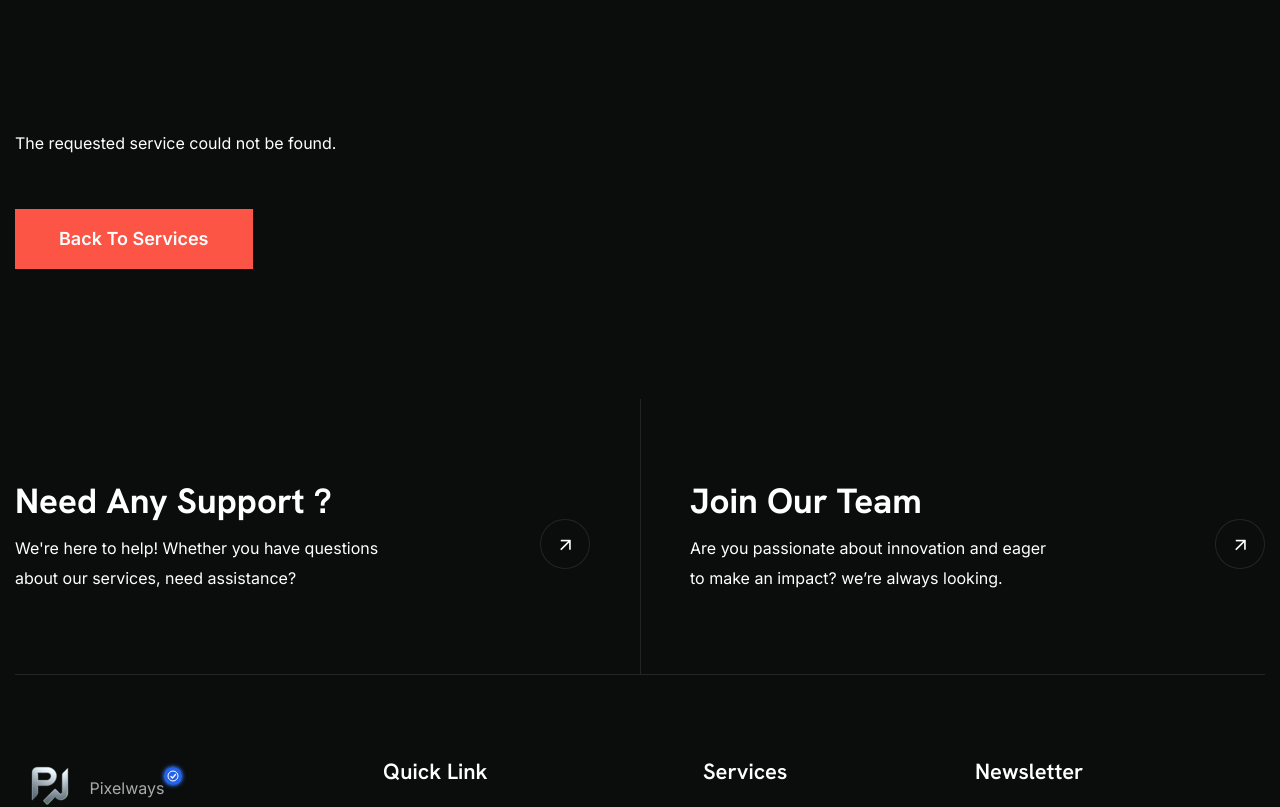
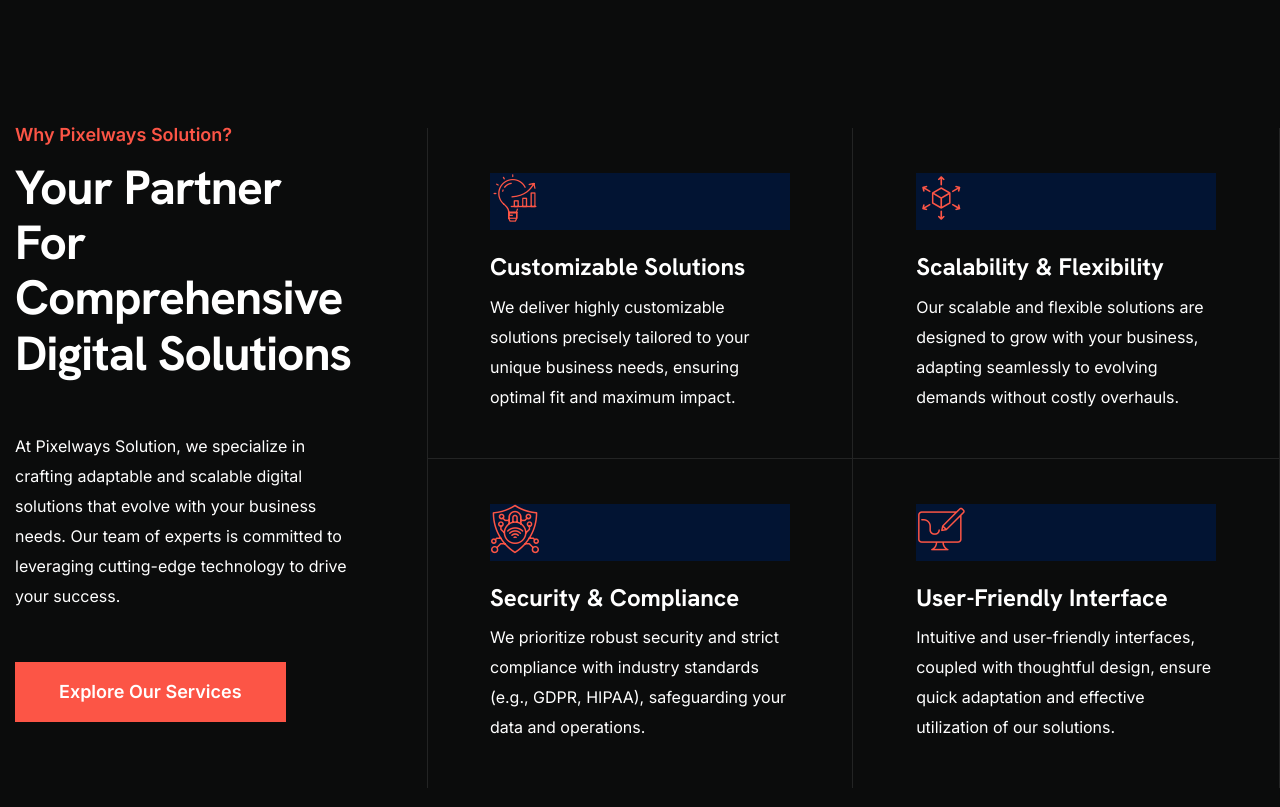
Before and after one commit to pixelways-Inc/pixelways, a Next.js app: page /service-details in a window 1280 px wide. Shown: the part 410-1217 px from the top of the page. Built offline with nearby package versions, Linux system fonts and the light colour scheme.

Commit message:
FEAT: Refactor service details page to enhance layout and content presentation

```diff
--- a/app/service-details/page.js
+++ b/app/service-details/page.js
@@ -1,196 +1,111 @@
-"use client";
 import ClientLogo from "@/components/ClientLogo";
-import Consultation from "@/components/Consultation";
-import { FAQs2 } from "@/components/FAQs";
 import PageBanner from "@/components/PageBanner";
+import Service from "@/components/Service";
+import { Testimonials2 } from "@/components/testimonials/Testimonials2";
 import TekprofLayout from "@/layout/TekprofLayout";
 import Link from "next/link";
-import servicesData from '../../data/services.json';
-import { useSearchParams } from 'next/navigation';
-import { useEffect } from 'react';
-
-
-import { Suspense } from "react";
-
-function ServiceDetailsContent() {
-  const searchParams = useSearchParams();
-  const serviceTitle = searchParams.get('title');
-  const service = servicesData.find(s => s.title.toLowerCase().replace(/ /g, '-') === serviceTitle);
-
-  useEffect(() => {
-    if (serviceTitle) {
-      const element = document.getElementById(serviceTitle);
-      if (element) {
-        element.scrollIntoView({ behavior: 'smooth' });
-      }
-    }
-  }, [serviceTitle]);
-
-  if (!service) {
+const page = () => {
   return (
     <TekprofLayout>
-        <PageBanner pageName="Service Not Found" title="Service Not Found" />
-        <section className="service-details-content-area py-130 rpy-100 rel z-1">
-          <div className="container">
-            <p>The requested service could not be found.</p>
-            <Link href="/services" className="theme-btn mt-35">Back to Services</Link>
-          </div>
-        </section>
-      </TekprofLayout>
-    );
-  }
-
-  const imageUrl = `https://api.a0.dev/assets/image?text=${encodeURIComponent(service.title)}+Pixelways+Solution&aspect=16:9&seed=123`;
-
-  return (
-    <TekprofLayout>
-      <PageBanner pageName="Services Details" title={service.title} />
-      <section id={service.title.toLowerCase().replace(/ /g, '-')} className="service-details-content-area py-130 rpy-100 rel z-1">
+      <PageBanner pageName="Our Services" />
+      <section className="why-choose-us-area py-130 rpt-100 rpb-75 rel z-1">
         <div className="container">
           <div className="row">
-            <div className="col-lg-6">
+            <div className="col-xl-4 col-lg-8 col-sm-10">
               <div
-                className="section-title mb-50 rmb-40"
+                className="why-choose-left-content"
                 data-aos="fade-up"
                 data-aos-duration={1500}
                 data-aos-offset={50}
               >
+                <div className="section-title mb-50 rmb-30">
                   <span className="sub-title color-primary mb-10">
-                  Modern IT Solutions
+                    Why Pixelways Solution?
                   </span>
-                <h2>{service.title}</h2>
+                  <h2>Your Partner for Comprehensive Digital Solutions</h2>
+                </div>
+                <p>
+                  At Pixelways Solution, we specialize in crafting adaptable and scalable digital solutions that evolve with your business needs. Our team of experts is committed to leveraging cutting-edge technology to drive your success.
+                </p>
+                <a href="#agile-services" className="theme-btn mt-35 rmt-20">
+                  Explore Our Services
+                </a>
               </div>
             </div>
-            <div className="col-lg-6">
+            <div className="col-xl-8">
+              <div className="row">
                 <div
-                className="image"
+                  className="col-sm-6 border-right border-left for-border-bottom"
                   data-aos="fade-up"
+                  data-aos-delay={100}
                   data-aos-duration={1500}
-                data-aos-delay={100}
                   data-aos-offset={50}
                 >
-                <img
-                  src={imageUrl}
-                  alt={service.title}
-                />
+                  <div className="feature-item-three style-two me-lg-auto ms-lg-auto">
+                    <div className="icon">
+                      <i className="flaticon-idea" />
+                    </div>
+                    <div className="content">
+                      <h4>Customizable Solutions</h4>
+                      <p>
+                        We deliver highly customizable solutions precisely tailored to your unique business needs, ensuring optimal fit and maximum impact.
+                      </p>
                     </div>
                   </div>
                 </div>
-          <div className="row align-items-center mt-40 rmt-30">
-            <div className="col-lg-6">
                 <div
-                className="image rmb-40"
+                  className="col-sm-6 border-right for-border-bottom"
                   data-aos="fade-up"
+                  data-aos-delay={200}
                   data-aos-duration={1500}
                   data-aos-offset={50}
                 >
-                <img
-                  src={imageUrl}
-                  alt={service.title}
-                />
+                  <div className="feature-item-three style-two me-lg-auto ms-sm-auto">
+                    <div className="icon">
+                      <i className="flaticon-grow" />
                     </div>
-            </div>
-            <div className="col-lg-6">
-              <div
-                className="content"
-                data-aos="fade-up"
-                data-aos-duration={1500}
-                data-aos-delay={100}
-                data-aos-offset={50}
-              >
+                    <div className="content">
+                      <h4>Scalability &amp; Flexibility</h4>
                       <p>
-                  {service.description}
+                        Our scalable and flexible solutions are designed to grow with your business, adapting seamlessly to evolving demands without costly overhauls.
                       </p>
-                <ul className="list-style-two mt-30">
-                  {service.services.map((item, index) => (
-                    <li key={index}>
-                      <i className="far fa-check" /> {item}
-                    </li>
-                  ))}
-                </ul>
                     </div>
                   </div>
                 </div>
-        </div>
-      </section>
-      {/* The following sections are placeholders and can be dynamically populated or removed as needed */}
-      <section className="modern-it-solutions-area rel z-1">
-        <div className="container-fluid">
-          <div className="row gap-10">
-            <div className="col-xl-4 col-lg-8">
                 <div
-                className="image"
-                data-aos="fade-left"
+                  className="col-sm-6 border-right border-left"
+                  data-aos="fade-up"
+                  data-aos-delay={300}
                   data-aos-duration={1500}
                   data-aos-offset={50}
                 >
-                <img
-                  src={imageUrl}
-                  alt={service.title}
-                />
+                  <div className="feature-item-three style-two me-auto ms-lg-auto">
+                    <div className="icon">
+                      <i className="flaticon-data-protection" />
+                    </div>
+                    <div className="content">
+                      <h4>Security &amp; Compliance</h4>
+                      <p>
+                        We prioritize robust security and strict compliance with industry standards (e.g., GDPR, HIPAA), safeguarding your data and operations.
+                      </p>
                     </div>
                   </div>
-            <div className="col-xl-8">
-              <div className="it-solutions-right-content bgc-black">
-                <div className="row align-items-center">
-                  <div className="col-lg-6">
+                </div>
                 <div
-                      className="left-content rmb-50"
+                  className="col-sm-6 border-right"
                   data-aos="fade-up"
+                  data-aos-delay={400}
                   data-aos-duration={1500}
                   data-aos-offset={50}
                 >
-                      <div className="section-title mb-50 rmb-40">
-                        <span className="sub-title color-primary mb-10">
-                          Modern IT Solutions
-                        </span>
-                        <h2>
-                          Transforming Ideas into Powerful, Scalable Software
-                        </h2>
+                  <div className="feature-item-three style-two me-lg-auto ms-sm-auto">
+                    <div className="icon">
+                      <i className="flaticon-graphic-design" />
                     </div>
+                    <div className="content">
+                      <h4>User-Friendly Interface</h4>
                       <p>
-                        A reliable support team for ongoing assistance, updates,
-                        and troubleshooting ensures clients can rely on the
-                        company for long-term success and stability.
-                      </p>
-                      <Link href="about" className="theme-btn mt-35 rmt-20">
-                        Get Started
-                      </Link>
-                    </div>
-                  </div>
-                  <div className="col-lg-6">
-                    <div
-                      className="it-solutions-wrap"
-                      data-aos="fade-up"
-                      data-aos-duration={1500}
-                      data-aos-offset={50}
-                    >
-                      <div className="it-solution-item">
-                        <h5>User-Centric Design</h5>
-                        <p>
-                          Prioritizing user experience and intuitive interfaces
-                          makes the software easy to navigate.
-                        </p>
-                      </div>
-                      <div className="it-solution-item">
-                        <h5>Rigorous Quality Assurance</h5>
-                        <p>
-                          Comprehensive testin quality assurance processes
-                          ensure that the software is free of bugs,.
-                        </p>
-                      </div>
-                      <div className="it-solution-item">
-                        <h5>Post-Launch Support and Maintenance</h5>
-                        <p>
-                          Prioritizing user experience and intuitive interfaces
-                          makes the software easy to navigate.
-                        </p>
-                      </div>
-                      <div className="it-solution-item">
-                        <h5>Experienced and Multidisciplinary</h5>
-                        <p>
-                          Offering ongoing support, updates an maintenance
-                          ensures that clients have a long-term partner
+                        Intuitive and user-friendly interfaces, coupled with thoughtful design, ensure quick adaptation and effective utilization of our solutions.
                       </p>
                     </div>
                   </div>
@@ -199,189 +114,14 @@ function ServiceDetailsContent() {
             </div>
           </div>
         </div>
+      </section>
+
+      <div id="agile-services">
+        <Service style="style-two" />
       </div>
-      </section>
-      <section className="working-process-area pt-130 rpt-100 pb-80 rpb-50 rel z-1">
-        <div className="container">
-          <div className="row justify-content-center">
-            <div className="col-xl-6 col-lg-10">
-              <div
-                className="section-title text-center mb-70 rmb-50"
-                data-aos="fade-up"
-                data-aos-duration={1500}
-                data-aos-offset={50}
-              >
-                <span className="sub-title color-primary mb-10">
-                  Working Process
-                </span>
-                <h2>Guiding You Through Every Step of the IT Journey</h2>
-              </div>
-            </div>
-          </div>
-          <div className="row">
-            <div className="col-lg-3 col-md-6">
-              <div
-                className="working-process-three"
-                data-aos="fade-up"
-                data-aos-delay={100}
-                data-aos-duration={1500}
-                data-aos-offset={50}
-              >
-                <div className="step">Step 01</div>
-                <h5 className="title">Discovery &amp; Assessment</h5>
-                <p>
-                  Gathering information defining the project scope, and creating
-                  roadmap ensures alignment.
-                </p>
-              </div>
-            </div>
-            <div className="col-lg-3 col-md-6">
-              <div
-                className="working-process-three"
-                data-aos="fade-up"
-                data-aos-delay={200}
-                data-aos-duration={1500}
-                data-aos-offset={50}
-              >
-                <div className="step">Step 02</div>
-                <h5 className="title">Design &amp; Prototyping</h5>
-                <p>
-                  Based on the requirements, the design team to wireframes, user
-                  interfaces prototypes.
-                </p>
-              </div>
-            </div>
-            <div className="col-lg-3 col-md-6">
-              <div
-                className="working-process-three"
-                data-aos="fade-up"
-                data-aos-delay={300}
-                data-aos-duration={1500}
-                data-aos-offset={50}
-              >
-                <div className="step">Step 03</div>
-                <h5 className="title">Development &amp; Testing</h5>
-                <p>
-                  Development team builds the solution by writing integrating
-                  systems, and implementing.
-                </p>
-              </div>
-            </div>
-            <div className="col-lg-3 col-md-6">
-              <div
-                className="working-process-three"
-                data-aos="fade-up"
-                data-aos-delay={400}
-                data-aos-duration={1500}
-                data-aos-offset={50}
-              >
-                <div className="step">Step 04</div>
-                <h5 className="title">Deployment &amp; Support</h5>
-                <p>
-                  Once tested and approved the software develop environment or
-                  hosted on the cloud.
-                </p>
-              </div>
-            </div>
-          </div>
-        </div>
-      </section>
-      <section className="service-details-content-area rel z-1">
-        <div className="container">
-          <div className="row align-items-center">
-            <div className="col-lg-5">
-              <div
-                className="solution-beyond-content rmb-50"
-                data-aos="fade-left"
-                data-aos-duration={1500}
-                data-aos-offset={50}
-              >
-                <div className="section-title mb-30">
-                  <h2>
-                    Solutions Beyond Technology – Success Beyond Boundaries
-                  </h2>
-                </div>
-                <p>
-                  Trust us to be your partner in digital transformation,
-                  providing the technology and support.
-                </p>
-                <ul className="list-style-two mt-40">
-                  <li>
-                    <i className="far fa-check" /> Reliable Support &amp;
-                    Maintenance Services
-                  </li>
-                  <li>
-                    <i className="far fa-check" /> Data-Driven Insights for
-                    Smarter Decisions
-                  </li>
-                  <li>
-                    <i className="far fa-check" /> Tailored Software Development
-                    for Every Need
-                  </li>
-                </ul>
-              </div>
-            </div>
-            <div className="col-lg-7">
-              <div
-                className="image"
-                data-aos="fade-right"
-                data-aos-duration={1500}
-                data-aos-offset={50}
-              >
-                <img
-                  src="assets/images/services/service-details3.jpg"
-                  alt="Service"
-                />
-              </div>
-            </div>
-          </div>
-        </div>
-      </section>
-      <section className="service-details-content-area py-130 rpy-100 rel z-1">
-        <div className="container">
-          <div className="row align-items-center justify-content-between">
-            <div className="col-xl-5 col-lg-7">
-              <div
-                className="service-accordion-left-content rmb-50"
-                data-aos="fade-right"
-                data-aos-duration={1500}
-                data-aos-offset={50}
-              >
-                <div className="section-title mb-50">
-                  <h2>
-                    Delivering Visionary IT Solutions for Modern Challenges
-                  </h2>
-                </div>
-                <img
-                  src="assets/images/services/service-accordion-left.jpg"
-                  alt="Service"
-                />
-              </div>
-            </div>
-            <div className="col-lg-5">
-              <div
-                className="service-details-accordion-wrap"
-                data-aos="fade-left"
-                data-aos-duration={1500}
-                data-aos-offset={50}
-              >
-                <FAQs2 limit={5} />
-              </div>
-            </div>
-          </div>
-        </div>
-      </section>
-      <Consultation />
-
+      <Testimonials2 bgClass="none" />
       <ClientLogo containerClass="client-logo-area style-two for-border-top" />
     </TekprofLayout>
   );
-}
-
-const page = () => (
-  <Suspense fallback={<div>Loading...</div>}>
-    <ServiceDetailsContent />
-  </Suspense>
-);
-
+};
 export default page;
--- a/layout/Footer.js
+++ b/layout/Footer.js
@@ -513,7 +513,7 @@ const Footer2 = () => {
               <ul>
                 {servicesData.map((service) => (
                   <li key={service.id}>
-                    <Link href={`/service-details#${service.title.toLowerCase().replace(/ /g, '-')}`}>
+                    <Link href={`/services?service=${service.id}`} scroll={false}>
                       <i className="far fa-angle-right" /> {service.title}
                     </Link>
                   </li>
@@ -749,7 +749,7 @@ const Footer3 = () => {
               <ul>
                 {servicesData.map((service) => (
                   <li key={service.id}>
-                    <Link href={`/service-details#${service.title.toLowerCase().replace(/ /g, '-')}`}>
+                    <Link href={`/services?service=${service.id}`} scroll={false}>
                       <i className="far fa-angle-right" /> {service.title}
                     </Link>
                   </li>
@@ -1391,7 +1391,7 @@ const Footer6 = () => {
                   <ul className="list-style-four">
                     {servicesData.map((service) => (
                       <li key={service.id}>
-                        <Link href={`/service-details#${service.title.toLowerCase().replace(/ /g, '-')}`}>
+                        <Link href={`/services?service=${service.id}`} scroll={false}>
                           {service.title}
                         </Link>
                       </li>
```
Lines whose indentation alone changed are shown as unchanged.
